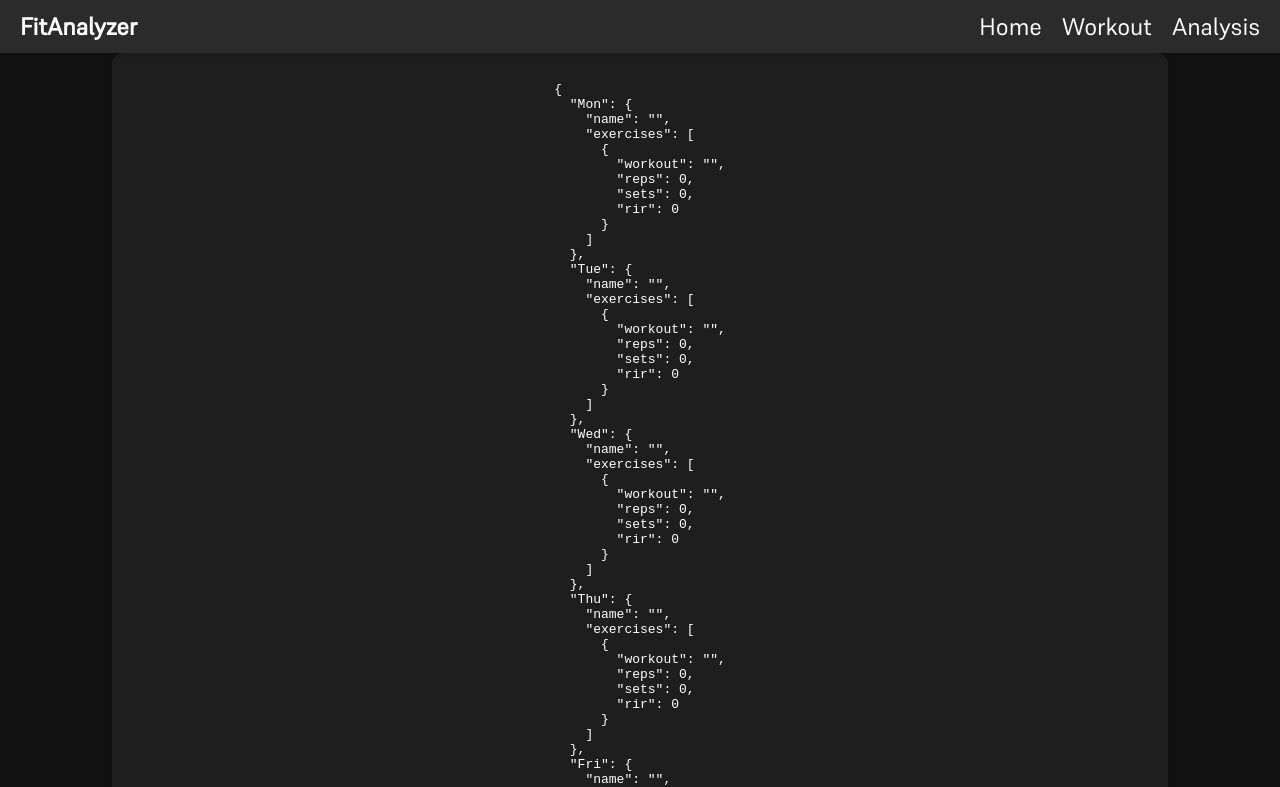
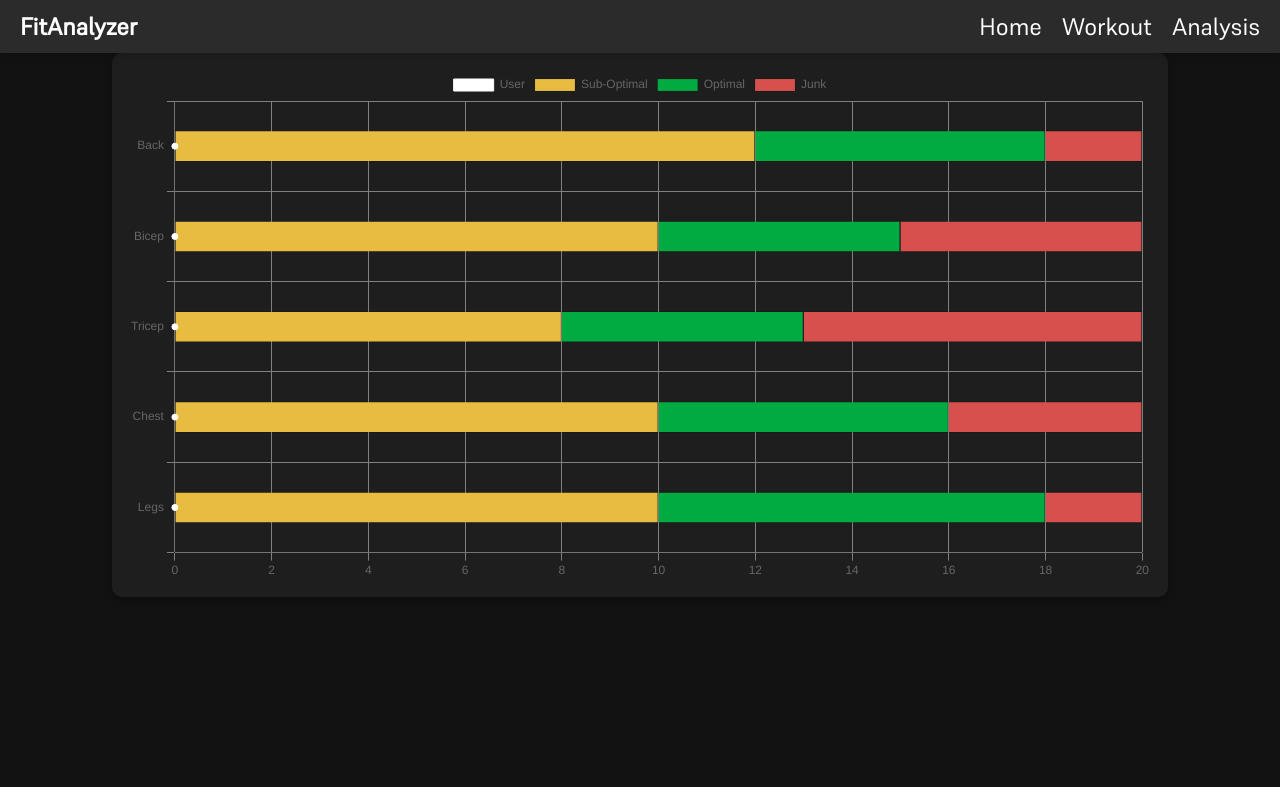
Before and after one commit to Ph1so/FitAnalyzer, a React (Create React App) app: page /analysis in a window 1280 px wide. Shown: the top 787 px of the page. Built offline with nearby package versions, Linux system fonts and the light colour scheme; no server answers.

Commit message:
Commented out Json file displat

```diff
--- a/src/components/BarChart.js
+++ b/src/components/BarChart.js
@@ -157,7 +157,7 @@ const BarChart = () => {
 
   return (
     <div className="bar-chart-container">
-      <pre>{JSON.stringify(workouts, null, 2)}</pre>
+      {/* <pre>{JSON.stringify(workouts, null, 2)}</pre> */}
       <Bar
         data={formattedData}
         options={{
```
